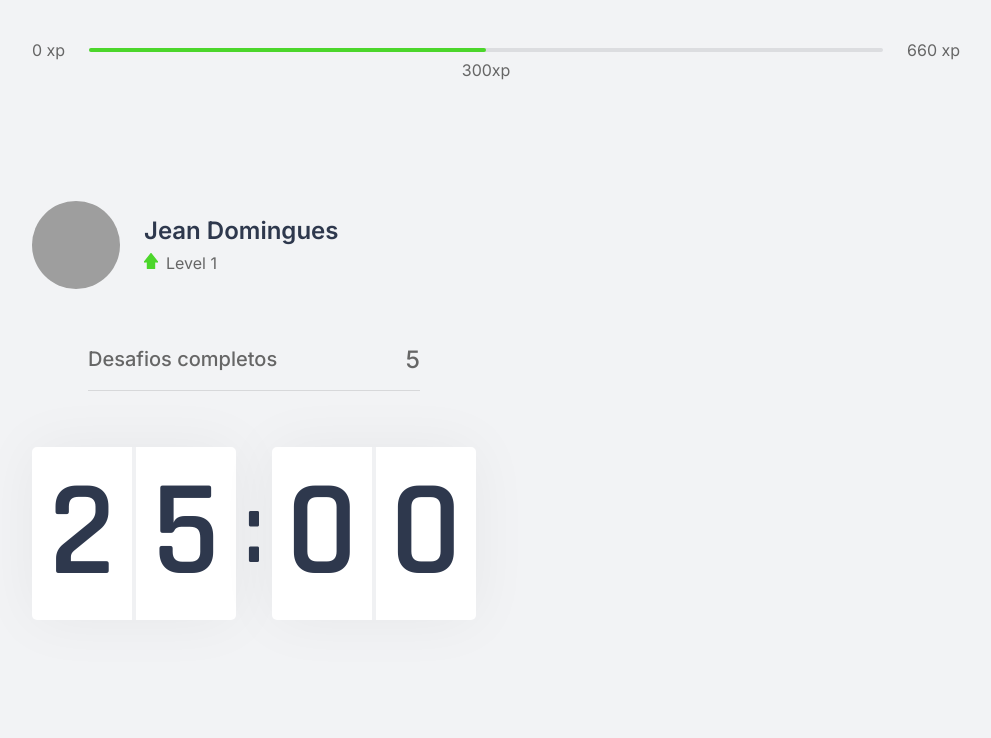
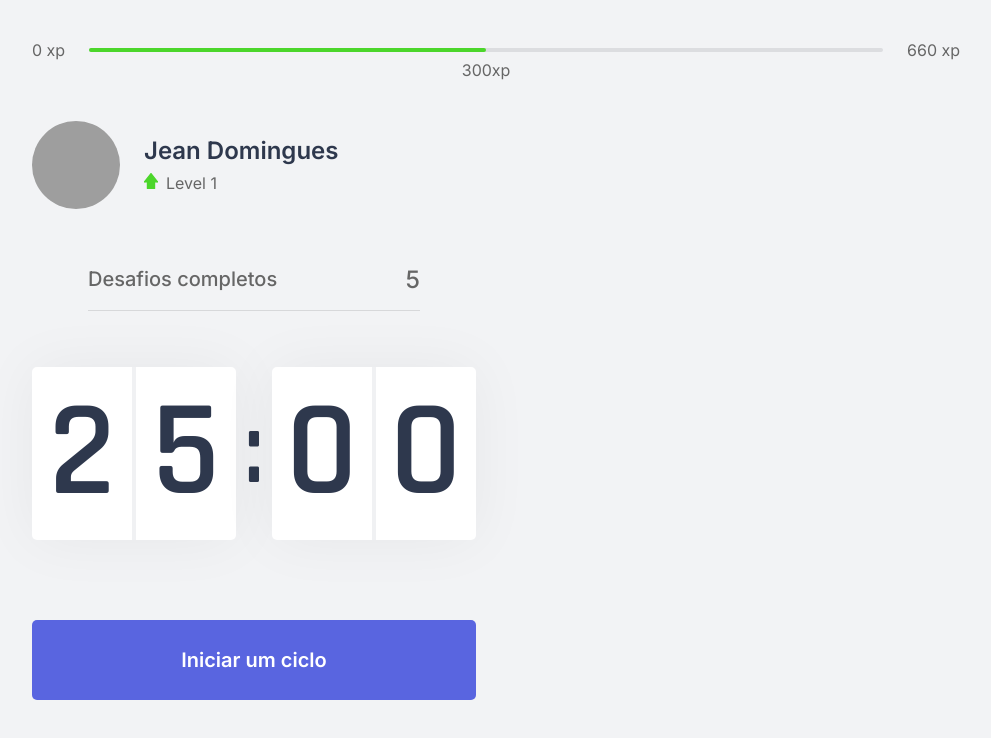
Before and after one commit to Jean-Domingues/TaskTimer, a Next.js app in the folder frontend/: page / in a window 1280 px wide. Shown: the top 738 px of the page, without its empty margins (144-1135 px from the left). Built offline with nearby package versions, Linux system fonts and the light colour scheme; grey boxes are pictures that could not be loaded.

Commit message:
Cria e estiliza o botão do countdown

```diff
--- a/frontend/src/components/Countdown.tsx
+++ b/frontend/src/components/Countdown.tsx
@@ -2,6 +2,7 @@ import styles from '../styles/components/Countdown.module.css';
 
 export function Countdown() {
   return (
+    <div>
     <div className={styles.countdownContainer}>
       <div>
         <span>2</span>
@@ -12,6 +13,11 @@ export function Countdown() {
         <span>0</span>
         <span>0</span>
       </div>
+      </div>
+
+      <button type="button" className={styles.counterButton}>
+        Iniciar um ciclo
+      </button>
     </div>
   );
 }
--- a/frontend/src/styles/components/Countdown.module.css
+++ b/frontend/src/styles/components/Countdown.module.css
@@ -36,3 +36,32 @@
   font-size: 6.25rem;
   margin: 0 0.5rem;
 }
+
+
+/* Button  */
+
+.counterButton {
+  width: 100%;
+  height: 5rem;
+
+  margin-top: 5rem;
+
+  display: flex;
+  align-items: center;
+  justify-content: center;
+
+  border: 0;
+  border-radius: 5px;
+
+  background-color: var(--blue);
+  color: var(--white);
+
+  font-size: 1.25rem;
+  font-weight: 600;
+
+  transition: all .2s;
+}
+
+.counterButton:hover {
+  background-color: var(--blue-dark);
+}
```
